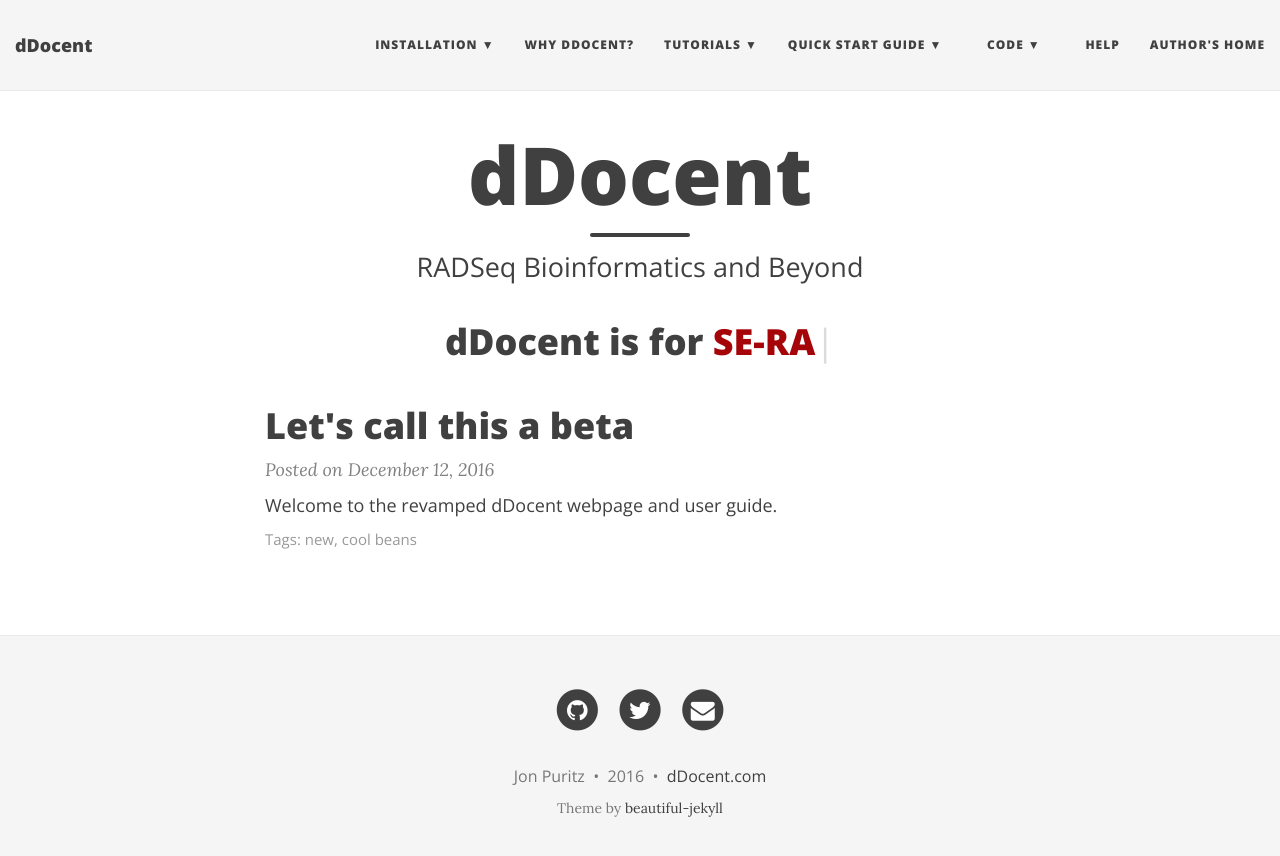
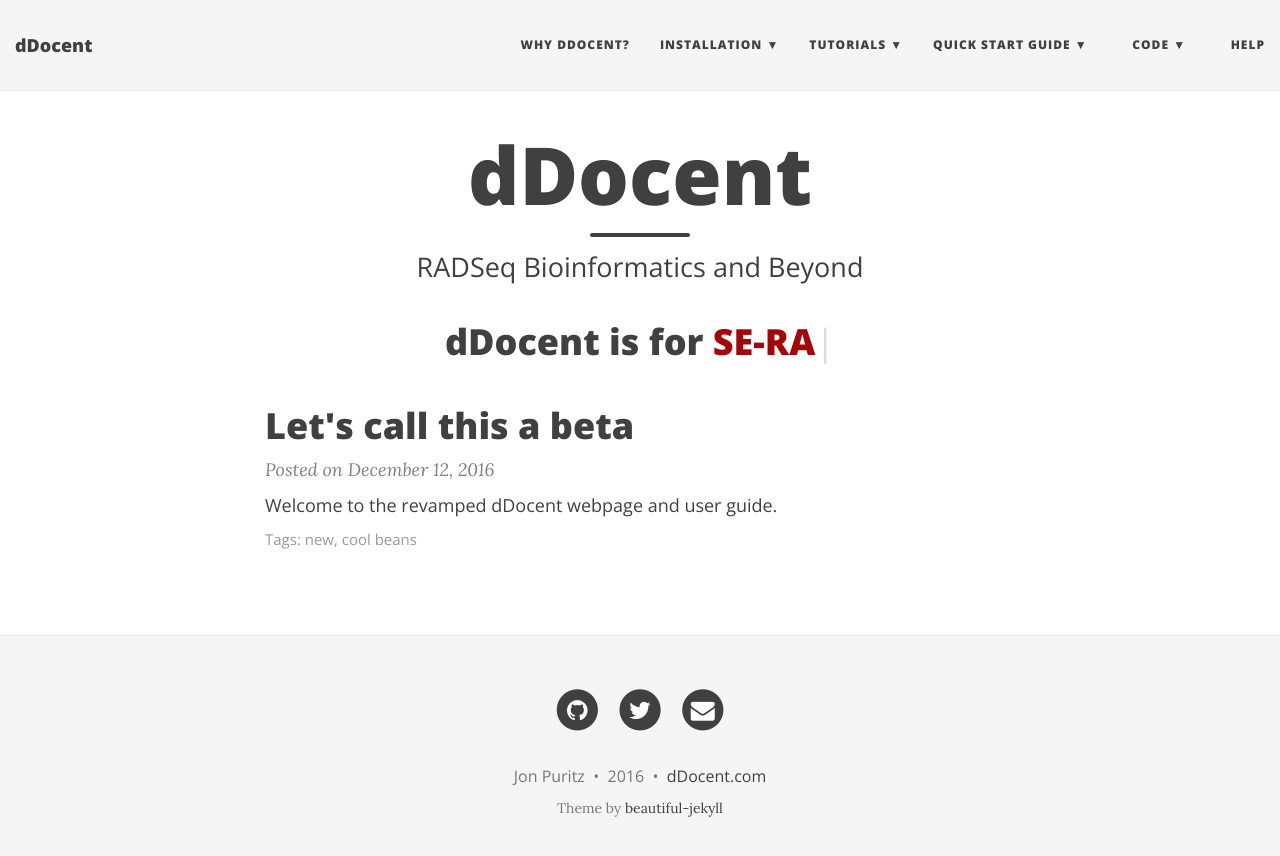
Before and after one commit to jpuritz/dDocent, a Jekyll site: the page built from index.html, in a window 1280 px wide. Shown: the top 856 px of the page. Built offline with Jekyll 4.4.1, drawn with Linux system fonts in a browser that asks for light colours; nearby versions of some CDN libraries; the list of posts is cut into pages by our own code.

Commit message:
Update _config.yml

```diff
--- a/_config.yml
+++ b/_config.yml
@@ -23,10 +23,10 @@
 
 # List of links in the navigation bar
 navbar-links:
+  Why dDocent?: "why"
   Installation:
     - Bioconda Install: "bioconda"
     - Manual Install: "manual"
-  Why dDocent?: "why"
   Tutorials:
     - Beautiful Jekyll: "http://deanattali.com/beautiful-jekyll/"
     - Learn markdown: "http://www.markdowntutorial.com/"
@@ -37,7 +37,6 @@
     - Download: "downloads"
     - Github: "https://github.com/jpuritz/dDocent"
   Help: "https://groups.google.com/forum/#!forum/ddocent"
-  Author's home: "http://MarineEvoEco.com"
 
 # Image to show in the navigation bar - image must be a square (width = height)
 # Remove this parameter if you don't want an image in the navbar
@@ -62,6 +61,7 @@
   instagram: yourname # eg. daattali
   youtube: yourlink   # eg. user/daattali or channel/daattali
   spotify: yourname   # eg. daattali
+  website: MarineEvoEco.com
 
 # Select which links to show in the footer
 footer-links-active:
```
